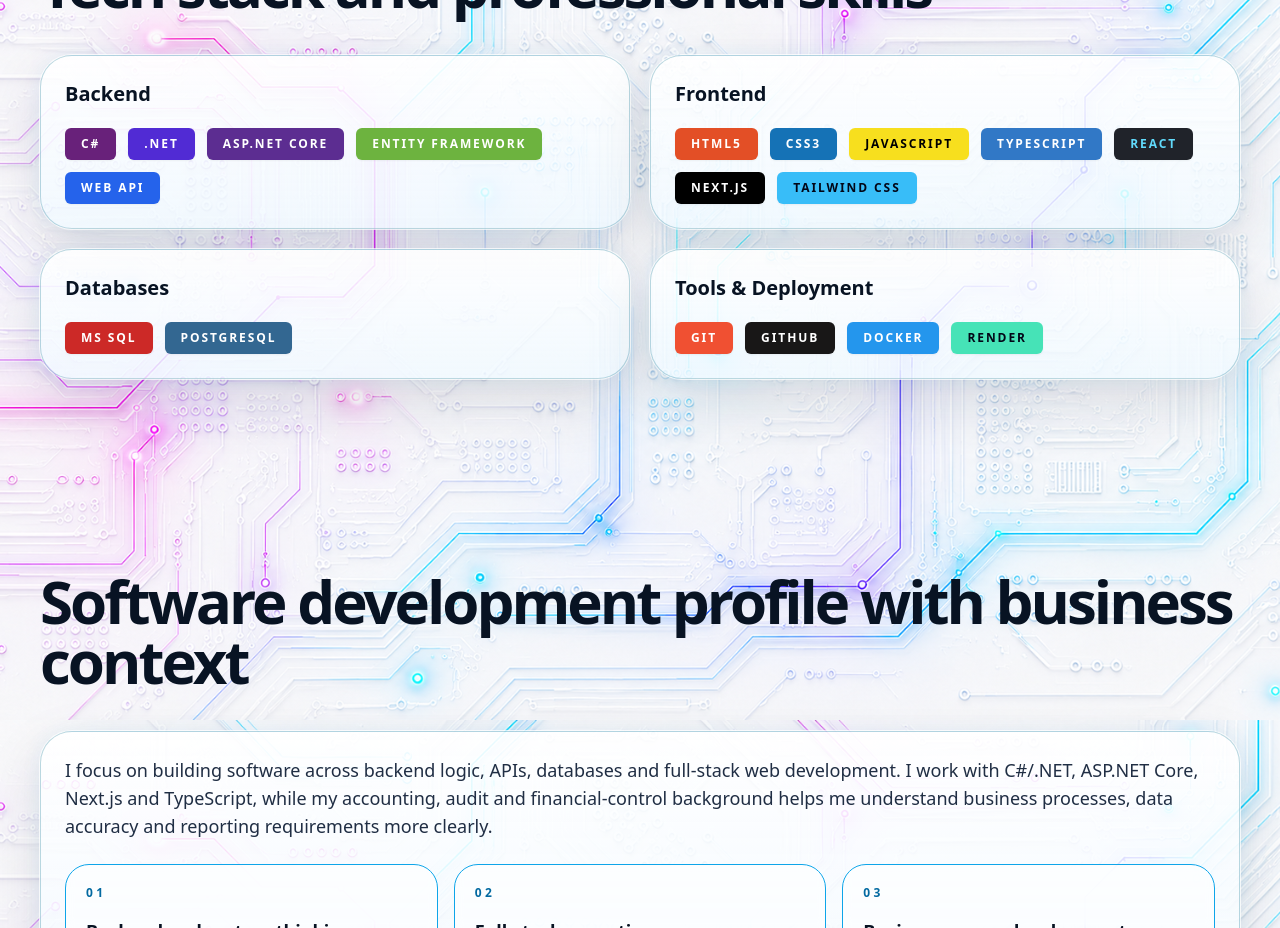
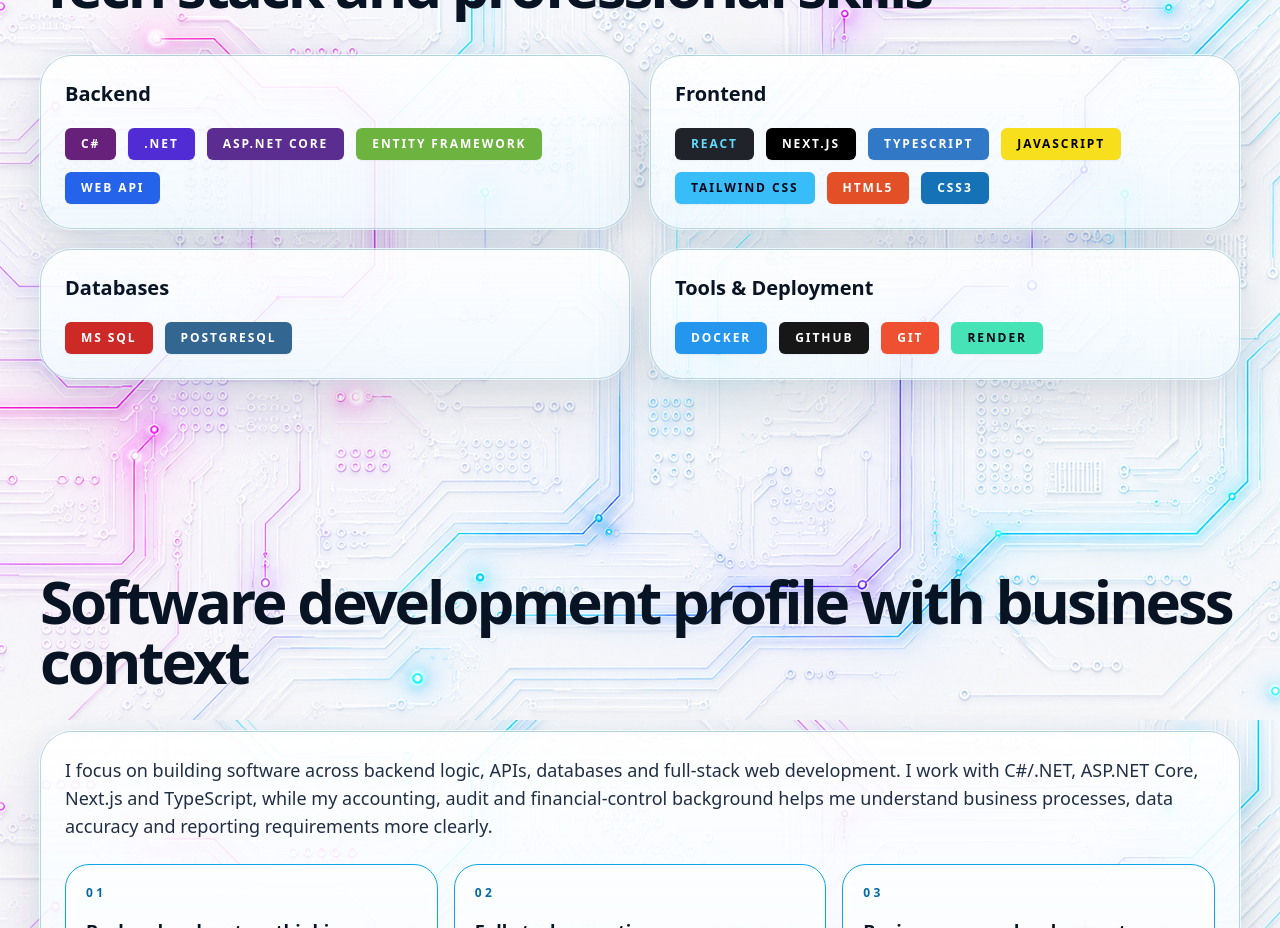
Before and after one commit to viktor132607/MyPortfolioPage, a Next.js app: page /en in a window 1280 px wide. Shown: the part 880-1808 px from the top of the page. Built offline with nearby package versions, Linux system fonts and the light colour scheme; no server answers.

Commit message:
Reorder portfolio tech stack

```diff
--- a/src/data/en/techStack.ts
+++ b/src/data/en/techStack.ts
@@ -12,13 +12,13 @@ export const techStack = [
       {
         title: "Frontend",
         badges: [
-          { name: "HTML5", className: "bg-[#E34F26] text-white" },
-          { name: "CSS3", className: "bg-[#1572B6] text-white" },
-          { name: "JavaScript", className: "bg-[#F7DF1E] text-black" },
-          { name: "TypeScript", className: "bg-[#3178C6] text-white" },
           { name: "React", className: "bg-[#20232A] text-[#61DAFB]" },
           { name: "Next.js", className: "bg-black text-white" },
-          { name: "Tailwind CSS", className: "bg-[#38BDF8] text-slate-950" }
+          { name: "TypeScript", className: "bg-[#3178C6] text-white" },
+          { name: "JavaScript", className: "bg-[#F7DF1E] text-black" },
+          { name: "Tailwind CSS", className: "bg-[#38BDF8] text-slate-950" },
+          { name: "HTML5", className: "bg-[#E34F26] text-white" },
+          { name: "CSS3", className: "bg-[#1572B6] text-white" }
         ]
       },
       {
@@ -31,9 +31,9 @@ export const techStack = [
       {
         title: "Tools & Deployment",
         badges: [
+          { name: "Docker", className: "bg-[#2496ED] text-white" },
+          { name: "GitHub", className: "bg-[#181717] text-white" },
           { name: "Git", className: "bg-[#F05032] text-white" },
-          { name: "GitHub", className: "bg-[#181717] text-white" },
-          { name: "Docker", className: "bg-[#2496ED] text-white" },
           { name: "Render", className: "bg-[#46E3B7] text-slate-950" }
         ]
       }
```
